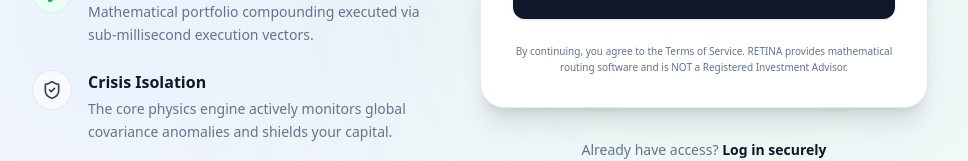
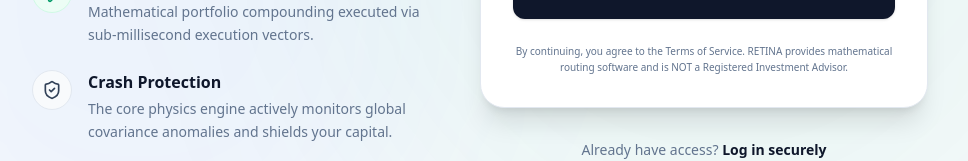
Before and after one commit to selsarraj-create/retinawealth, a Next.js app: page /signup in a window 1280 px wide. Shown: the part 494-655 px from the top of the page, without its empty margins (160-1128 px from the left). Built offline with nearby package versions, Linux system fonts and the light colour scheme; no server answers.

Commit message:
update: rename Crisis Isolation to Crash Protection in signup ui

```diff
--- a/src/app/(auth)/signup/page.tsx
+++ b/src/app/(auth)/signup/page.tsx
@@ -73,7 +73,7 @@
                             <ShieldCheck className="w-5 h-5 text-slate-700" />
                         </div>
                         <div>
-                            <h3 className="text-slate-900 font-bold mb-1">Crisis Isolation</h3>
+                            <h3 className="text-slate-900 font-bold mb-1">Crash Protection</h3>
                             <p className="text-slate-500 text-sm leading-relaxed">The core physics engine actively monitors global covariance anomalies and shields your capital.</p>
                         </div>
                     </div>
```
